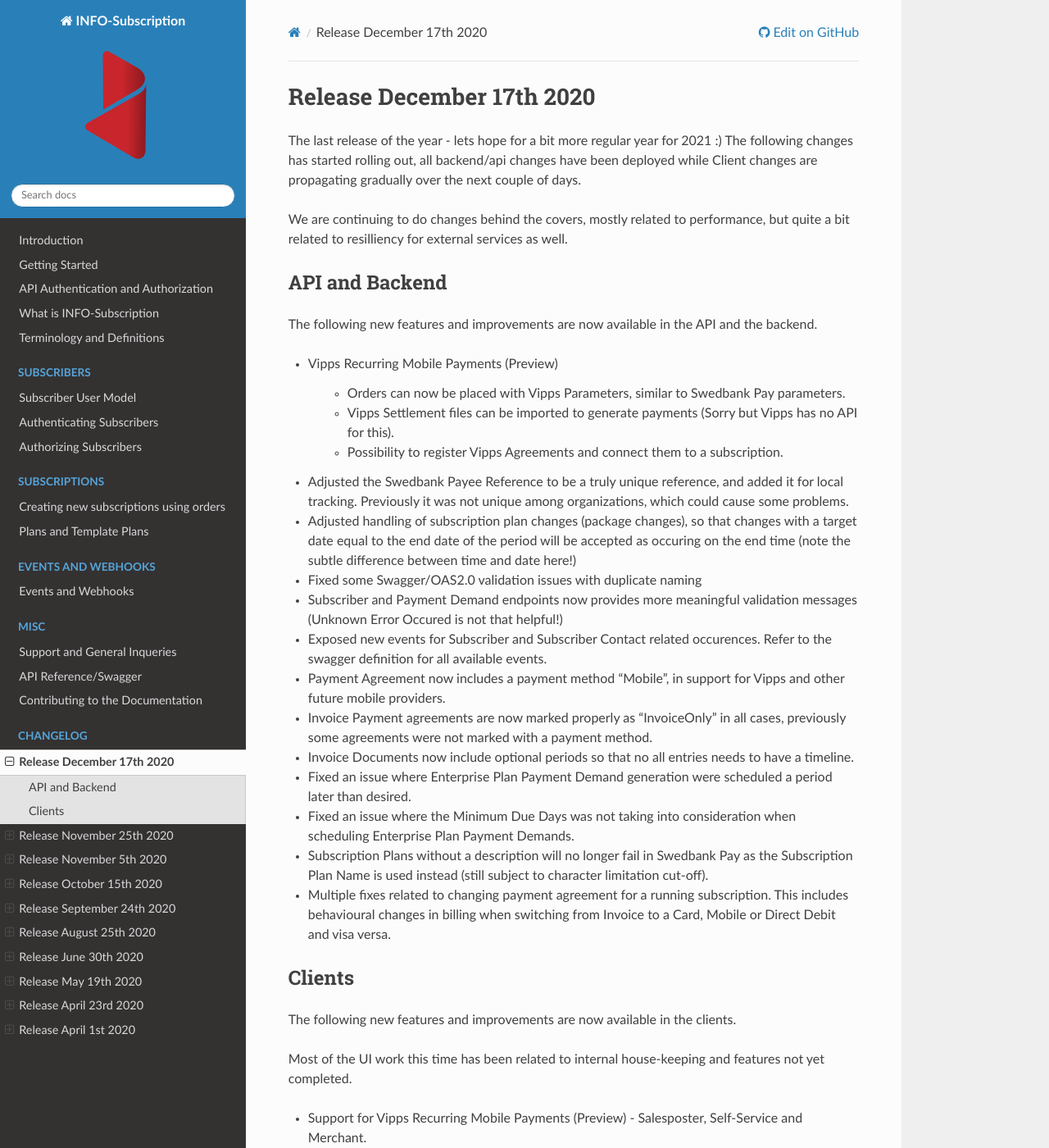
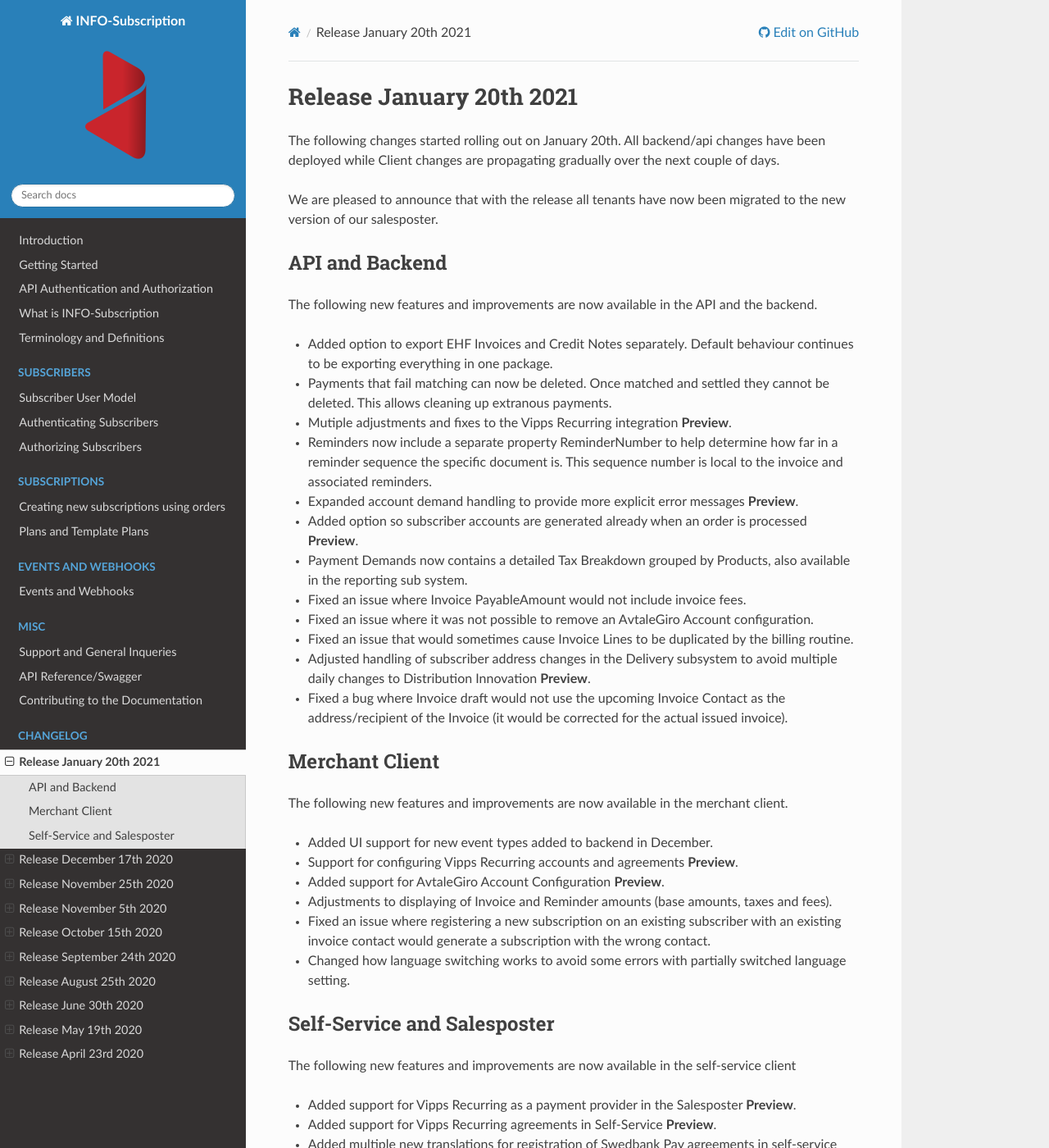
Before and after one commit to infosoftas/info-subscription-doc, a Sphinx documentation site: the page built from source/changelog/changelog.rst, in a window 1280 px wide and 1400 px high. Shown: the whole window at 82% size. Built offline with Sphinx 7.4.7 and the Read the Docs theme 2.0.0, drawn with Linux system fonts in a browser that asks for light colours; formulas are drawn with MathJax 3; some of the changed text lies outside the part shown.

Commit message:
Added initial changelog for r84. (#29)
* Added changelog for r84

```diff
--- a/source/changelog/changelog.rst
+++ b/source/changelog/changelog.rst
@@ -1,3 +1,4 @@
+.. include:: r84.inc
 .. include:: r83.inc
 .. include:: r82.inc
 .. include:: r81.inc
@@ -7,4 +8,3 @@
 .. include:: r76.inc
 .. include:: r74.inc
 .. include:: r73.inc
-.. include:: r72.inc
--- /dev/null
+++ b/source/changelog/r84.inc
@@ -0,0 +1,45 @@
+.. _changelog-r84:
+
+*************************
+Release January 20th 2021
+*************************
+The following changes started rolling out on January 20th. All backend/api changes have been deployed while Client changes are propagating gradually over the next couple of days.
+
+We are pleased to announce that with the release all tenants have now been migrated to the new version of our salesposter.
+
+API and Backend
+===============
+The following new features and improvements are now available in the API and the backend.
+
+* Added option to export EHF Invoices and Credit Notes separately. Default behaviour continues to be exporting everything in one package.
+* Payments that fail matching can now be deleted. Once matched and settled they cannot be deleted. This allows cleaning up extranous payments.
+* Mutiple adjustments and fixes to the Vipps Recurring integration **Preview**.
+* Reminders now include a separate property ReminderNumber to help determine how far in a reminder sequence the specific document is. This sequence number is local to the invoice and associated reminders.
+* Expanded account demand handling to provide more explicit error messages **Preview**.
+* Added option so subscriber accounts are generated already when an order is processed **Preview**.
+* Payment Demands now contains a detailed Tax Breakdown grouped by Products, also available in the reporting sub system.
+* Fixed an issue where Invoice PayableAmount would not include invoice fees.
+* Fixed an issue where it was not possible to remove an AvtaleGiro Account configuration.
+* Fixed an issue that would sometimes cause Invoice Lines to be duplicated by the billing routine.
+* Adjusted handling of subscriber address changes in the Delivery subsystem to avoid multiple daily changes to Distribution Innovation **Preview**.
+* Fixed a bug where Invoice draft would not use the upcoming Invoice Contact as the address/recipient of the Invoice (it would be corrected for the actual issued invoice).
+
+
+Merchant Client
+===============
+The following new features and improvements are now available in the merchant client.
+
+* Added UI support for new event types added to backend in December.
+* Support for configuring Vipps Recurring accounts and agreements **Preview**.
+* Added support for AvtaleGiro Account Configuration **Preview**.
+* Adjustments to displaying of Invoice and Reminder amounts (base amounts, taxes and fees).
+* Fixed an issue where registering a new subscription on an existing subscriber with an existing invoice contact would generate a subscription with the wrong contact.
+* Changed how language switching works to avoid some errors with partially switched language setting.
+
+Self-Service and Salesposter
+============================
+The following new features and improvements are now available in the self-service client
+
+* Added support for Vipps Recurring as a payment provider in the Salesposter **Preview**.
+* Added support for Vipps Recurring agreements in Self-Service **Preview**.
+* Added multiple new translations for registration of Swedbank Pay agreements in self-service and salesposter.
```
